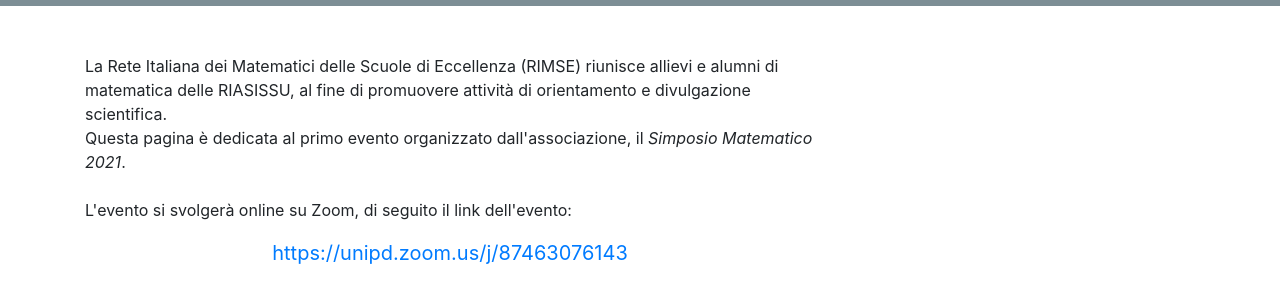
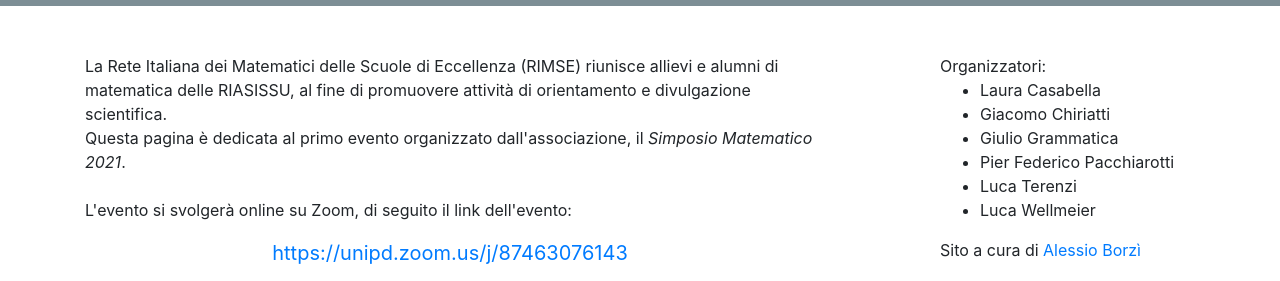
Before and after one commit to ReteMatematici/retematematici.github.io, a plain HTML site: page index.html in a window 1280 px wide. Shown: the part 140-421 px from the top of the page. Drawn offline with Linux system fonts and the light colour scheme.

Commit message:
Organizzatori

```diff
--- a/index.html
+++ b/index.html
@@ -227,10 +227,23 @@
           </ol>
 
         </p>
+
+
       </div>
 
-      <div class="col-md-4">
-
+      <div class="col-md-1">
+      </div>
+      <div class="col-md-3">
+        Organizzatori:
+          <ul>
+            <li>Laura Casabella</li>
+            <li>Giacomo Chiriatti</li>
+            <li>Giulio Grammatica</li>
+            <li>Pier Federico Pacchiarotti</li>
+            <li>Luca Terenzi</li>
+            <li>Luca Wellmeier </li>
+          </ul>
+        Sito a cura di <a href="https://alessioborzi.github.io" target="_blank">Alessio Borzì</a>
       </div>
     </div>
   </div>
```
